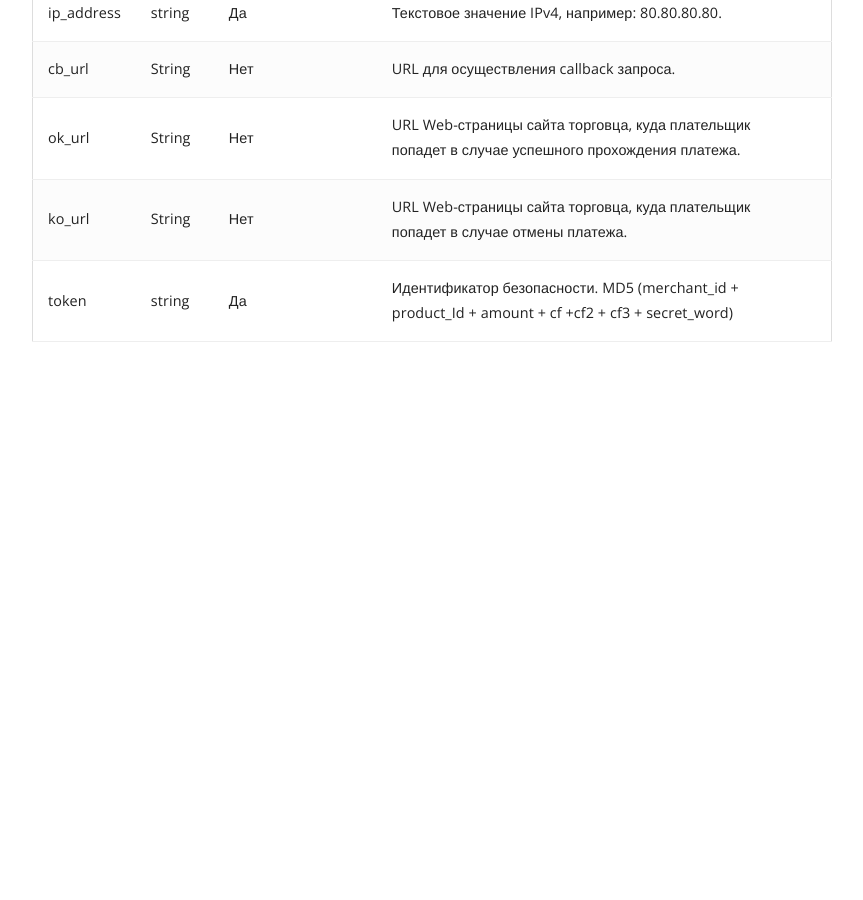
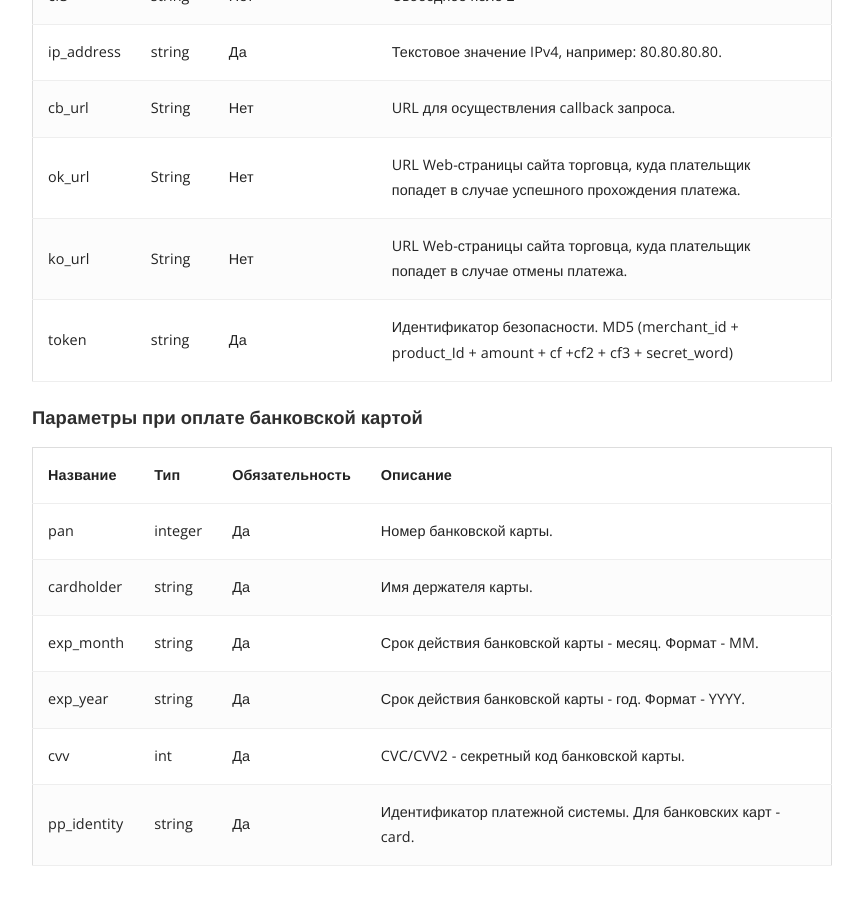
Before and after one commit to acquiropay/acquiropay.github.io, a Jekyll site: the page built from _docs/pay/init.md, in a window 1280 px wide and 900 px high, scrolled down 875 px. Shown: the whole window, without its empty margins (358-1221 px from the left). Built offline with Jekyll 4.4.1, drawn with Linux system fonts in a browser that asks for light colours; before the commit the page ends 1263 px from its top, so only the background shows below that.

Commit message:
добавлены параметры при оплате банковской картой

```diff
--- a/_docs/pay/init.md
+++ b/_docs/pay/init.md
@@ -5,6 +5,8 @@ order: 1
 ---
 
 ## Параметры запроса
+
+#### Основные параметры
 
 | Название   | Тип     | Обязательность                             | Описание                                                                                                                                                                                                                                                                                                                                                                                                                                                              |   |
 |------------|---------|--------------------------------------------|-----------------------------------------------------------------------------------------------------------------------------------------------------------------------------------------------------------------------------------------------------------------------------------------------------------------------------------------------------------------------------------------------------------------------------------------------------------------------|---|
@@ -19,3 +21,14 @@ order: 1
 | ok_url     | String  | Нет                                        | URL Web-страницы сайта торговца, куда плательщик попадет в случае успешного прохождения платежа.                                                                                                                                                                                                                                                                                                                                                                      |   |
 | ko_url     | String  | Нет                                        | URL Web-страницы сайта торговца, куда плательщик попадет в случае отмены платежа.                                                                                                                                                                                                                                                                                                                                                                                     |   |
 | token      | string  | Да                                         | Идентификатор безопасности. MD5 (merchant_id + product_Id + amount + cf +cf2 + cf3 + secret_word)                                                                                                                                                                                                                                                                                                                                                                     |   |
+
+#### Параметры при оплате банковской картой
+
+| Название    | Тип     | Обязательность | Описание                                                     |   |
+|-------------|---------|----------------|--------------------------------------------------------------|---|
+| pan         | integer | Да             | Номер банковской карты.                                      |   |
+| cardholder  | string  | Да             | Имя держателя карты.                                         |   |
+| exp_month   | string  | Да             | Срок действия банковской карты - месяц. Формат - MM.         |   |
+| exp_year    | string  | Да             | Срок действия банковской карты - год. Формат - YYYY.         |   |
+| cvv         | int     | Да             | CVC/CVV2 - секретный код банковской карты.                   |   |
+| pp_identity | string  | Да             | Идентификатор платежной системы. Для банковских карт - card. |   |
```
